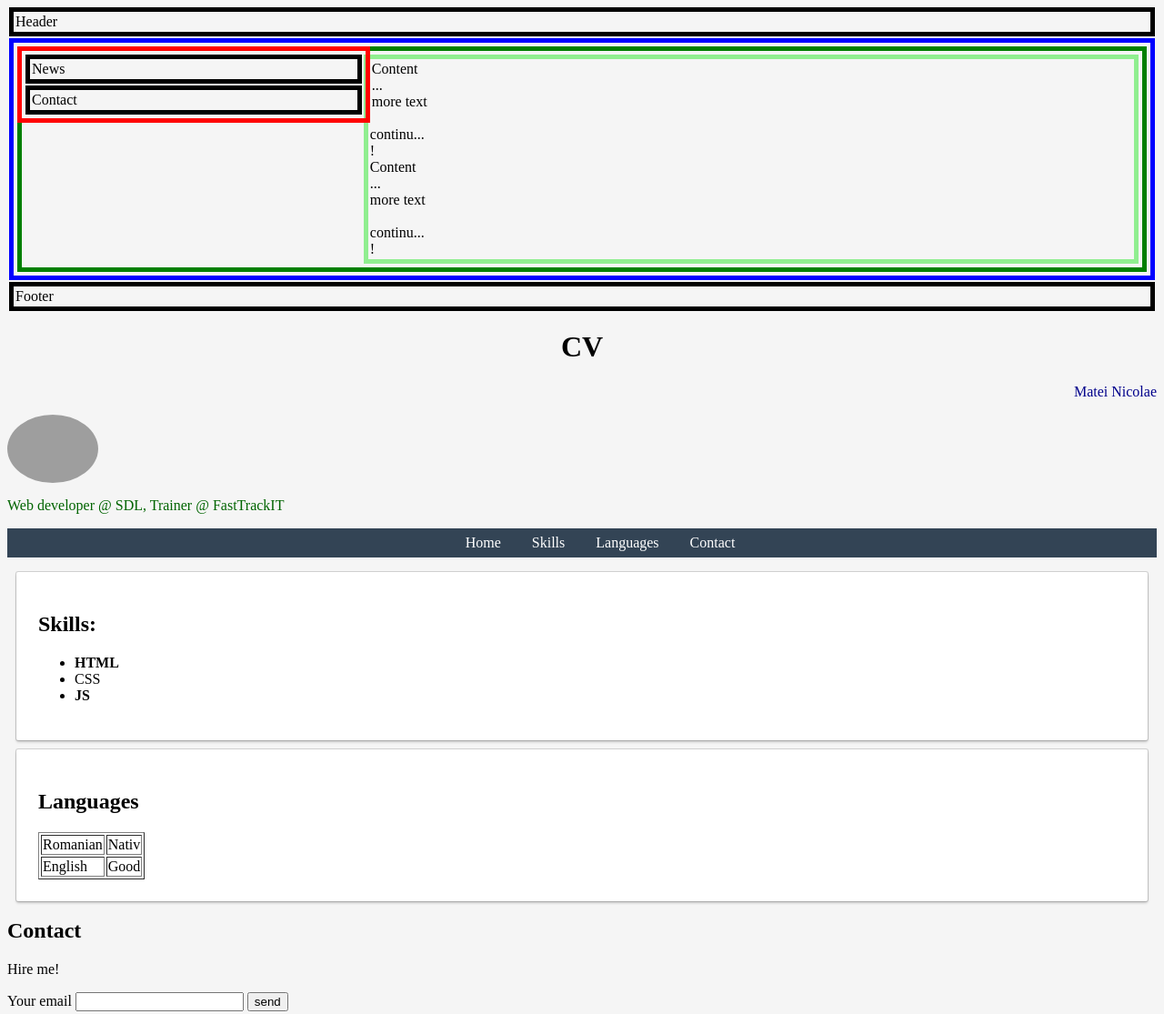
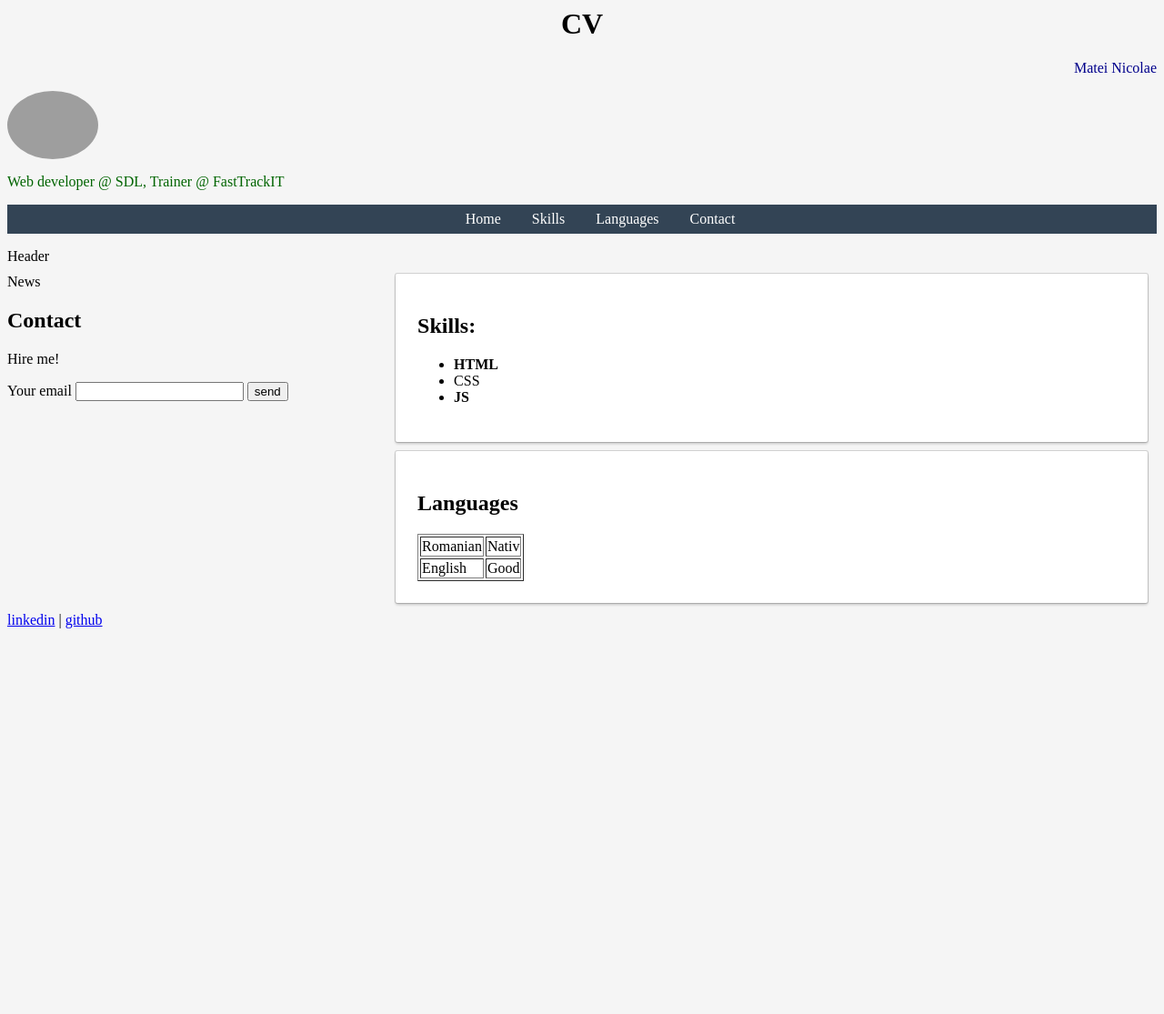
Before and after one commit to Valentiu77/CV.github.io, a website built with Parcel: page index.html in a window 1280 px wide. Shown: the top 1115 px of the page at 91% size. After the commit the page ends 800 px from the top, so only its background shows below. Built offline with nearby package versions, Linux system fonts and the light colour scheme; grey boxes are pictures that could not be loaded.

Commit message:
Change cv layout

```diff
--- a/css/style.css
+++ b/css/style.css
@@ -2,11 +2,11 @@ body {
   background-color: #f5f5f5;
 }
 
-.test {
+/* .test {
   border: 5px solid #000;
   margin: 2px;
   padding: 2px;
-}
+} */
 #content-wrap {
   border-color: blue;
 }
@@ -18,7 +18,7 @@ body {
 
 #content {
   border-color: green;
-  padding-left: 30%;
+  padding-left: 33%;
 }
 #content div {
   border-color: lightgreen;
--- a/index.html
+++ b/index.html
@@ -7,23 +7,6 @@
 </head>
 
 <body>
-
-	<div class="test" id="header">Header</div>
-
-	<div class="test" id="content-wrap">
-		<div class="test" id="left-sidebar">
-			<div class="test" id="news">News</div>
-			<div class="test" id="contact">Contact</div>
-		</div>
-		<div class="test" id="content">
-			<div class="test">
-				Content <br> ... <br> more text<br><br>continu...<br>!
-				<br> Content <br> ... <br> more text<br><br>continu...<br>!
-			</div>
-		</div>
-	</div>
-
-	<div class="test" id="footer">Footer</div>
 
 	<h1 style="text-align: center">CV</h1>
 
@@ -47,6 +30,22 @@
 		</li>
 	</ul>
 
+	<div class="test" id="header">Header</div>
+	<div class="test" id="content-wrap">
+		<div class="test" id="left-sidebar">
+			<div class="test" id="news">News</div>
+			<div class="test" id="contact">
+				<h2>Contact</h2>
+				<p>Hire me!</p>
+				<form>
+					<label>Your email</label>
+						<input name="recruterEmail" type="email">
+						<button>send</
+					</form>
+				</div>
+			</div>
+			<div class="test" id="content">
+				<div class="test">
 					<div class="page-block">
 						<h2>Skills:</h2>
 						<ul>
@@ -69,18 +68,16 @@
 							</tr>
 						</table>
 					</div>
+					</div>
+				</div>
+			</div>
 
-	<h2>Contact</h2>
-	<p>Hire me!</p>
-	<form>
-		<label>Your email</label>
-		<input name="recruterEmail" type="email">
-		<button>send</button>
-	</form>
 
+	<div class="test" id="footer">
 		<a href="https://www.linkedin.com/in/nicolaematei/">linkedin</a>
 		|
 		<a href="https://github.com/nmatei">github</a>
+	</div>
 
 	<div id="app"></div>
 
--- a/package.json
+++ b/package.json
@@ -1,5 +1,5 @@
 {
-  "name": "parcel-sandbox",
+  "name": "cv",
   "version": "1.0.0",
   "description": "Simple Parcel Sandbox",
   "main": "index.html",
@@ -10,5 +10,6 @@
   "dependencies": {},
   "devDependencies": {
     "parcel-bundler": "^1.6.1"
-  }
+  },
+  "keywords": []
 }
```
Lines whose indentation alone changed are shown as unchanged.
